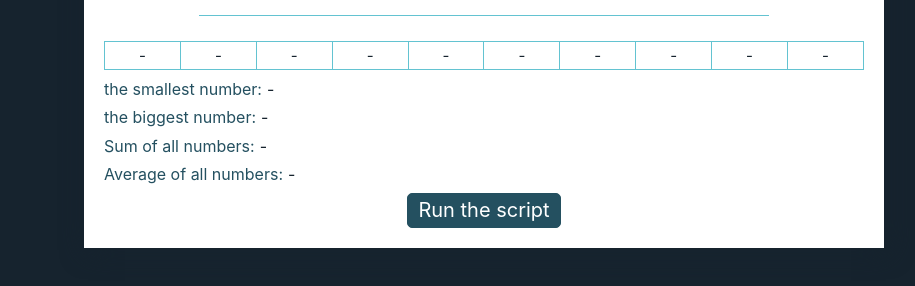
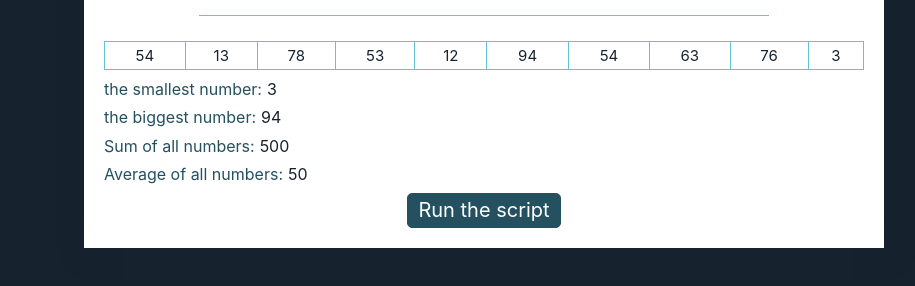
Before and after one commit to PabloGP18/Javascript_course, a website: page js-complete-course/05-arrays/11-rand-array-stats-Optional/index.html in a window 1280 px wide. Both pictures are taken after a click on the button "Run the script". Shown: the part 276-562 px from the top of the page, without its empty margins (156-1071 px from the left). Drawn offline with Linux system fonts and the light colour scheme.

Commit message:
Exercises 5.7 - 5.11 done

```diff
--- a/js-complete-course/05-arrays/11-rand-array-stats-Optional/index.html
+++ b/js-complete-course/05-arrays/11-rand-array-stats-Optional/index.html
@@ -23,7 +23,7 @@
                         the smallest number, the biggest number, the sum of all numbers, and their average.</p>
                 </section>
                 <section class="material">
-                    <table>
+                    <table id>
                         <tr>
                             <td id="n-1">-</td>
                             <td id="n-2">-</td>
--- a/js-complete-course/05-arrays/11-rand-array-stats-Optional/script.js
+++ b/js-complete-course/05-arrays/11-rand-array-stats-Optional/script.js
@@ -11,6 +11,56 @@
 
 (function() {
 
-    // your code here
+        document.getElementById('run').addEventListener('click',function() {
 
+
+                const smallest = document.getElementById("min");
+                const biggest = document.getElementById("max");
+                const total = document.getElementById("sum");
+                const average = document.getElementById("average");
+
+
+                const array =  Array.from({ length: 10 }, () => Math.floor((Math.random() * 100) + 1));
+
+                let number1 = document.getElementById("n-1");
+                number1.innerHTML = array[0];
+                //number1.textContent = array      This is another way to write innerHTML
+                let number2 = document.getElementById("n-2");
+                number2.innerHTML = array[1];
+
+                let number3 = document.getElementById("n-3");
+                number3.innerHTML = array[2];
+
+                let number4 = document.getElementById("n-4");
+                number4.innerHTML = array[3];
+
+                let number5 = document.getElementById("n-5");
+                number5.innerHTML = array[4];
+
+                let number6 = document.getElementById("n-6");
+                number6.innerHTML = array[5];
+
+                let number7 = document.getElementById("n-7");
+                number7.innerHTML = array[6];
+
+                let number8 = document.getElementById("n-8");
+                number8.innerHTML = array[7];
+
+                let number9 = document.getElementById("n-9");
+                number9.innerHTML = array[8];
+
+                let number10 = document.getElementById("n-10");
+                number10.innerHTML = array[9];
+
+
+                //smallest element of array
+                smallest.innerHTML = Math.min(...array);
+                //biggest element of array
+                biggest.innerHTML = Math.max(...array);
+                //sum of array
+                const reducer = (accumulator, curr) => accumulator + curr;
+                total.innerHTML = (array.reduce(reducer));
+                //average of array
+                average.innerHTML = array.reduce((a, b) => a + b, 0) / array.length;
+        })
 })();
```
Also changed, not shown: js-complete-course/05-arrays/07-filter-array/script.js (+5 -3 lines), js-complete-course/05-arrays/08-array-includes/script.js (+8 -2 lines), js-complete-course/05-arrays/09-reduce-array/script.js (+7 -1 lines), js-complete-course/05-arrays/10-dedupe-array-Optional/script.js (+12 -1 lines).
